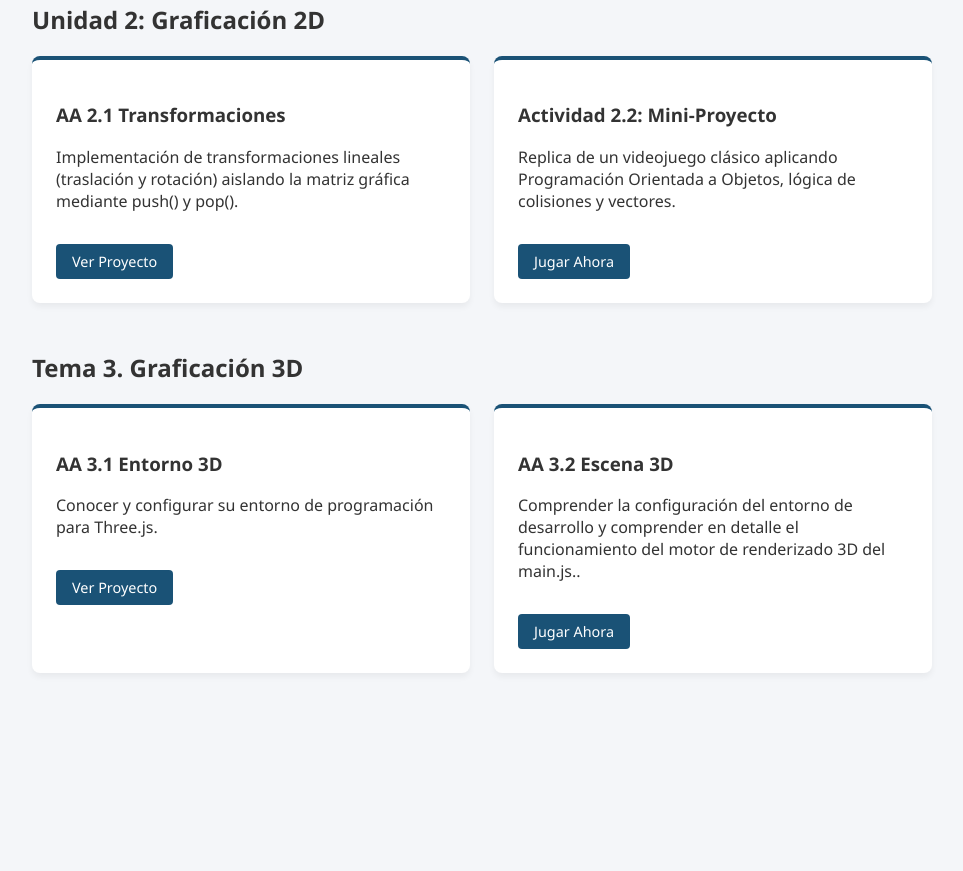
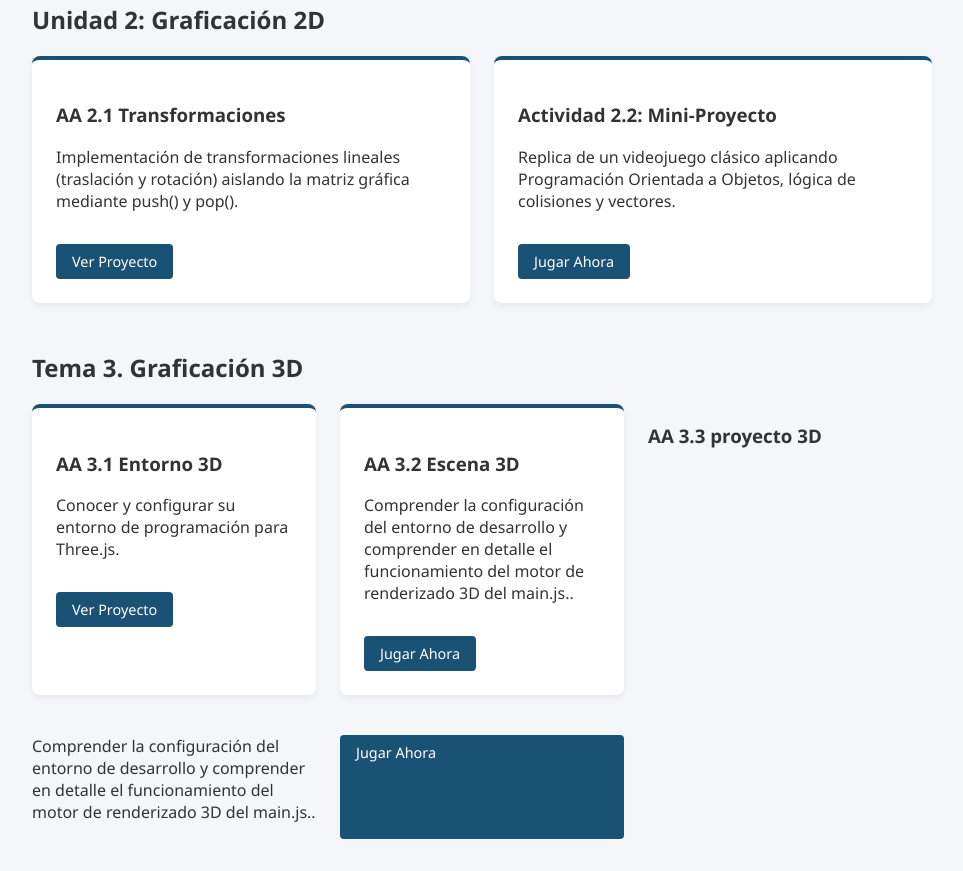
Before and after one commit to leandroNGS/graficacion-portafolio, a plain HTML site: page index.html in a window 1280 px wide. Shown: the part 944-1815 px from the top of the page, without its empty margins (158-1121 px from the left). Before the commit the page ends 1649 px from the top, so only its background shows below. Drawn offline with Linux system fonts and the light colour scheme.

Commit message:
Add section for AA 3.3 project in index.html

```diff
--- a/index.html
+++ b/index.html
@@ -81,6 +81,12 @@
                     <a href="#" target="_blank" class="btn-enlace">Jugar Ahora</a>
                 </div>
 
+                    <h3>AA 3.3 proyecto 3D  </h3>
+                    <p>Comprender la configuración del entorno de desarrollo  y comprender en detalle el funcionamiento del motor de renderizado 3D del main.js..</p>
+                    <a href="#" target="_blank" class="btn-enlace">Jugar Ahora</a>
+                </div>
+
+
 
         </main>
 
```
